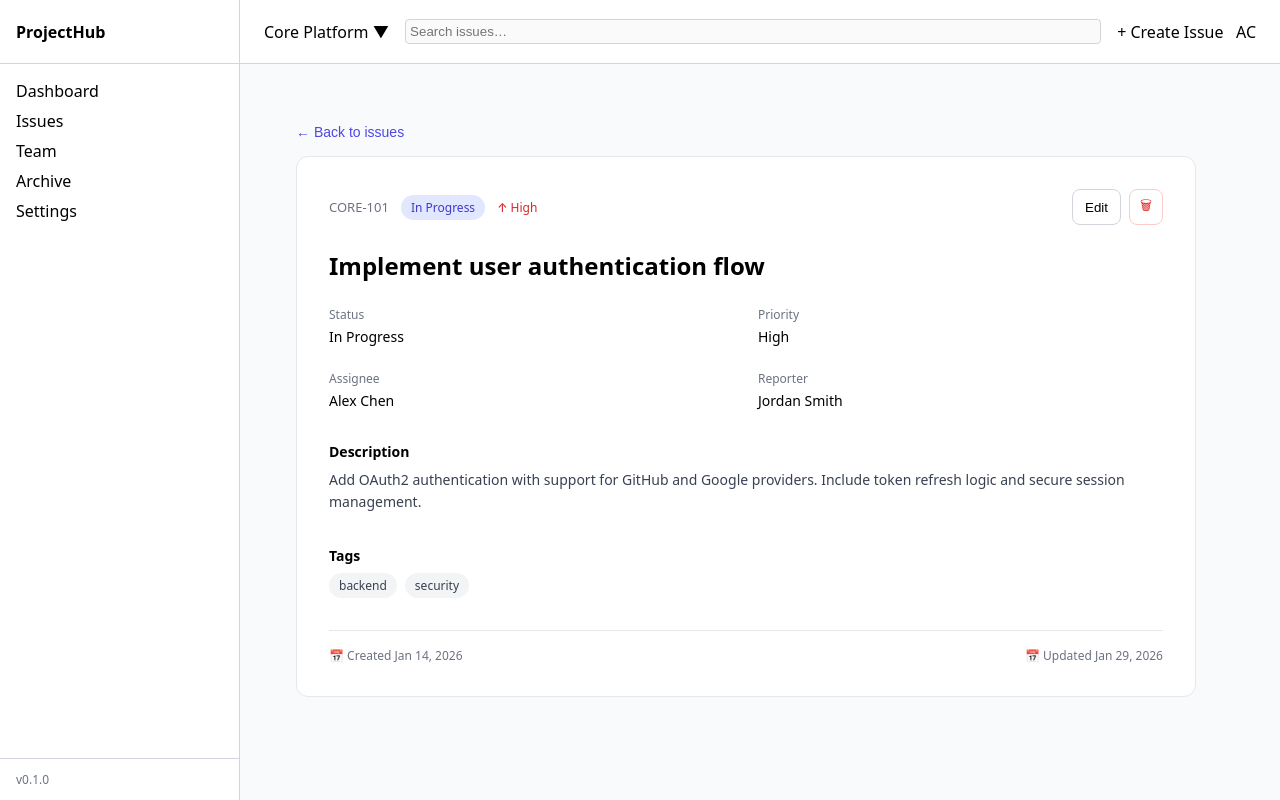
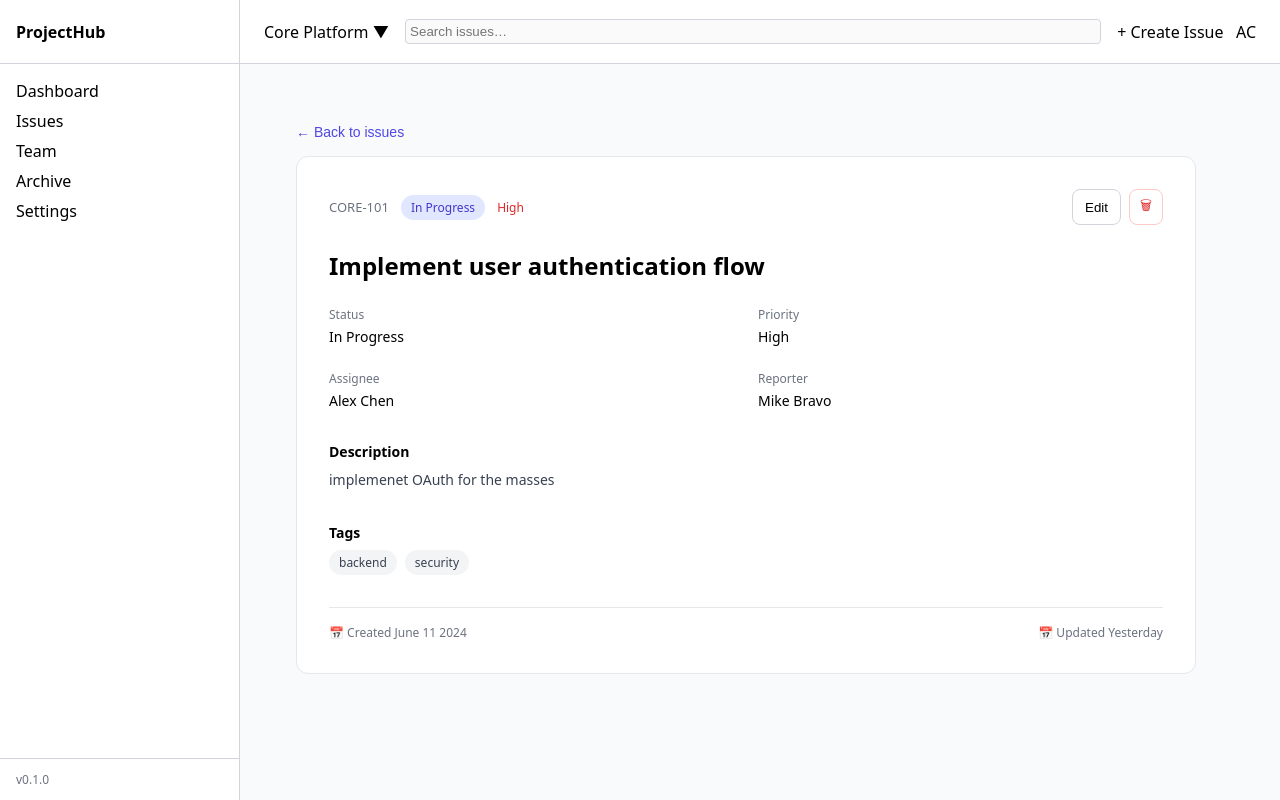
Before and after one commit to b-poole/project-dashboard, a React (Vite) app in the folder project-management-dashboard/: page /issues in a window 1280 px wide. Both pictures are taken after a click on the button 760 px from the left and 345 px from the top of the page. Built offline with nearby package versions, Linux system fonts and the light colour scheme.

Commit message:
feat: load issue detail data from route params

```diff
--- a/project-management-dashboard/src/features/issues/data/mockIssue.ts
+++ b/project-management-dashboard/src/features/issues/data/mockIssue.ts
@@ -9,6 +9,9 @@ export const mockIssues: Issue[] = [
     priority: 'High',
     assignee: 'Alex Chen',
     updatedAt: 'Yesterday',
+    reporter: 'Mike Bravo',
+    description: "implemenet OAuth for the masses",
+    createdAt: "June 11 2024"
   },
   {
     id: 'CORE-102',
@@ -18,6 +21,9 @@ export const mockIssues: Issue[] = [
     priority: 'Urgent',
     assignee: 'Sam Taylor',
     updatedAt: 'Yesterday',
+    reporter: "Bob Smith",
+    description: "Memory leak found in REDACTED",
+    createdAt: 'May 3 1998'
   },
   {
     id: 'MOB-201',
@@ -27,5 +33,8 @@ export const mockIssues: Issue[] = [
     priority: 'Medium',
     assignee: 'Jordan Smith',
     updatedAt: '2 days ago',
+    reporter: "Brandon Jones",
+    description: "Offline mode is cool",
+    createdAt: 'April 2 2025'
   },
 ]
--- a/project-management-dashboard/src/features/issues/pages/IssueDetailPage.tsx
+++ b/project-management-dashboard/src/features/issues/pages/IssueDetailPage.tsx
@@ -1,8 +1,30 @@
-import { useNavigate } from "react-router-dom";
+import { useNavigate, useParams } from "react-router-dom";
+import { mockIssues } from "../data/mockIssue";
+import type { Issue } from "../types";
 import "./IssueDetailPage.css";
 
 export default function IssueDetailPage() {
   const navigate = useNavigate();
+  const {issueId} = useParams<{issueId: string}>();
+
+  const issue: Issue | undefined = mockIssues.find(
+    (issue) => issue.id === issueId
+  );
+
+  if (!issue) {
+    return (
+        <div className="issue-detail-page">
+            <button className="back-link" onClick={() => navigate("/issues")}>
+                ← Back to issues
+            </button>
+
+            <div className="issue-card">
+                <h2>Issue not found</h2>
+                <p>The issue you’re looking for doesn’t exist.</p>
+            </div>
+        </div>
+    )
+  }
 
   return (
     <div className="issue-detail-page">
@@ -18,9 +40,9 @@ export default function IssueDetailPage() {
         {/* Header */}
         <div className="issue-header">
           <div className="issue-header-left">
-            <span className="issue-key">CORE-101</span>
-            <span className="status-pill in-progress">In Progress</span>
-            <span className="priority high">↑ High</span>
+            <span className="issue-key">{issue.id}</span>
+            <span className="status-pill in-progress">{issue.status}</span>
+            <span className="priority high">{issue.priority}</span>
           </div>
 
           <div className="issue-header-actions">
@@ -31,29 +53,29 @@ export default function IssueDetailPage() {
 
         {/* Title */}
         <h1 className="issue-title">
-          Implement user authentication flow
+          {issue.title}
         </h1>
 
         {/* Meta grid */}
         <div className="issue-meta-grid">
           <div>
             <label>Status</label>
-            <div>In Progress</div>
+            <div>{issue.status}</div>
           </div>
 
           <div>
             <label>Priority</label>
-            <div>High</div>
+            <div>{issue.priority}</div>
           </div>
 
           <div>
             <label>Assignee</label>
-            <div className="user-pill">Alex Chen</div>
+            <div className="user-pill">{issue.assignee}</div>
           </div>
 
           <div>
             <label>Reporter</label>
-            <div className="user-pill">Jordan Smith</div>
+            <div className="user-pill">{issue.reporter}</div>
           </div>
         </div>
 
@@ -61,9 +83,7 @@ export default function IssueDetailPage() {
         <section className="issue-section">
           <h3>Description</h3>
           <p>
-            Add OAuth2 authentication with support for GitHub and Google
-            providers. Include token refresh logic and secure session
-            management.
+            {issue.description}
           </p>
         </section>
 
@@ -71,15 +91,18 @@ export default function IssueDetailPage() {
         <section className="issue-section">
           <h3>Tags</h3>
           <div className="tag-list">
-            <span className="tag">backend</span>
-            <span className="tag">security</span>
+            {issue.tags.map((tag) => (
+                <span key={tag} className="tag">
+                {tag}
+                </span>
+            ))}
           </div>
         </section>
 
         {/* Footer */}
         <div className="issue-footer">
-          <span>📅 Created Jan 14, 2026</span>
-          <span>📅 Updated Jan 29, 2026</span>
+          <span>📅 Created {issue.createdAt}</span>
+          <span>📅 Updated {issue.updatedAt}</span>
         </div>
       </div>
     </div>
--- a/project-management-dashboard/src/features/issues/types.ts
+++ b/project-management-dashboard/src/features/issues/types.ts
@@ -6,8 +6,11 @@ export type Issue = {
   id: string
   title: string
   tags: string[]
+  description: string
   status: IssueStatus
   priority: IssuePriority
   assignee: string
+  reporter: string
   updatedAt: string
+  createdAt: string
 }
```
